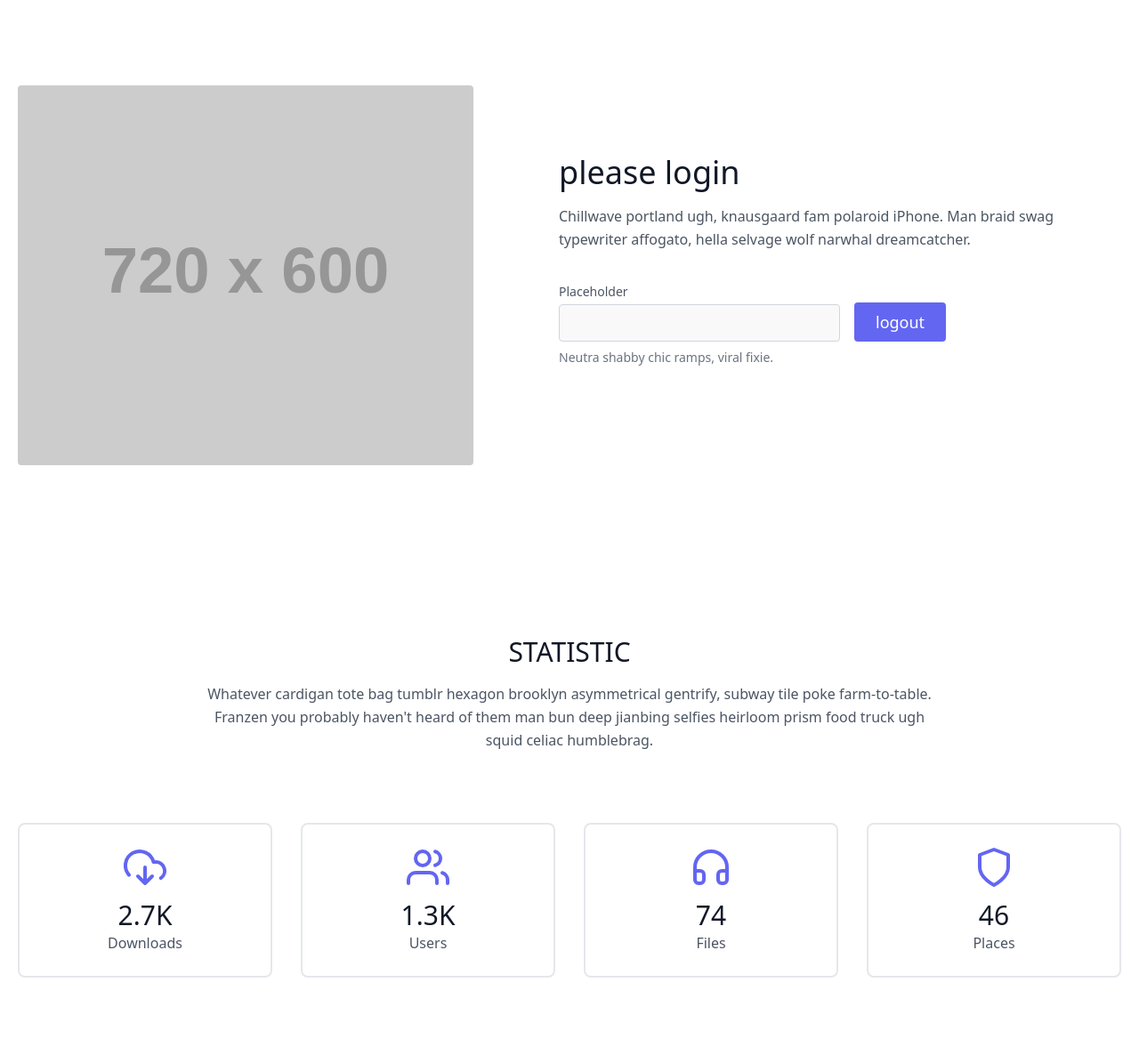
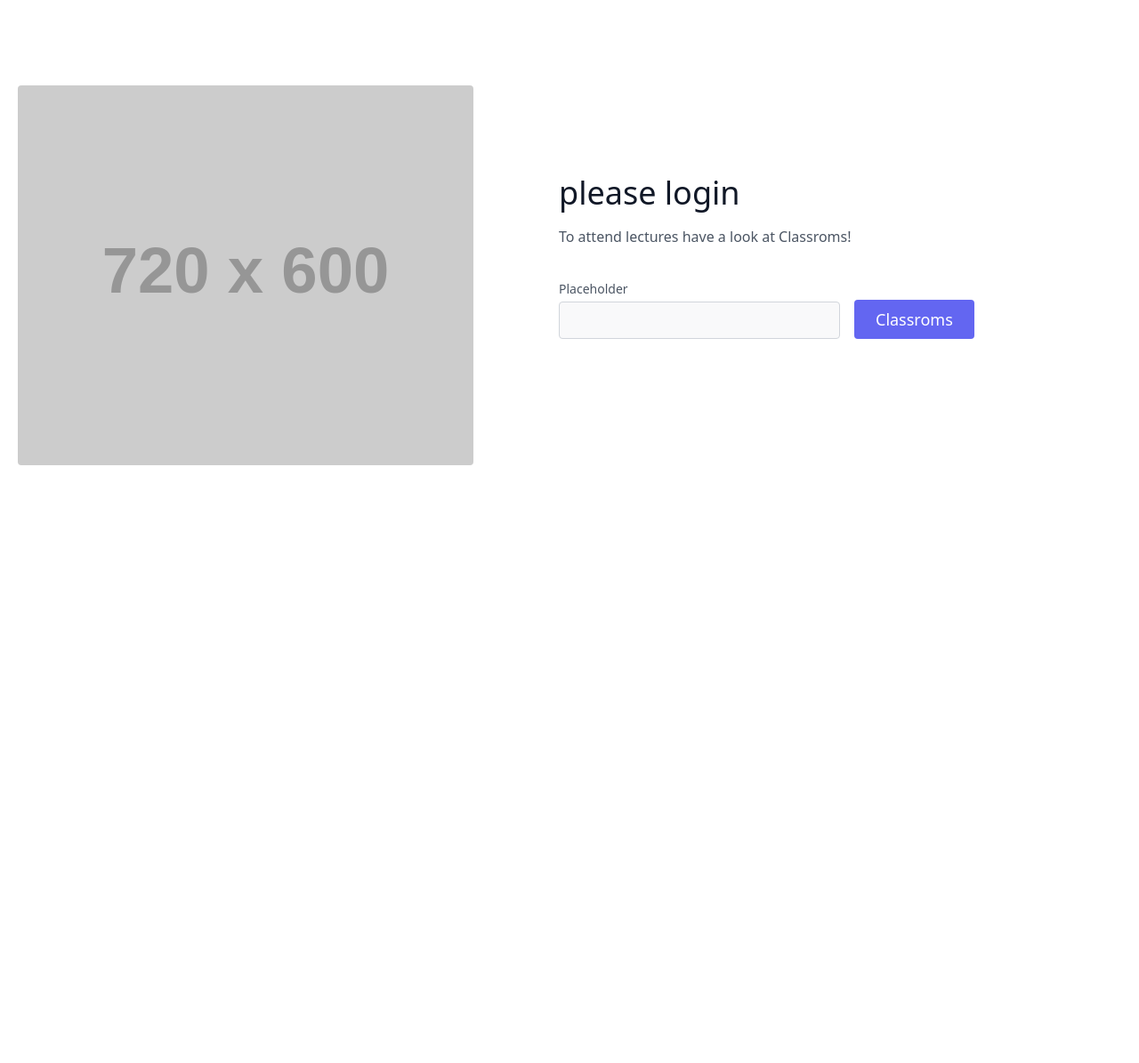
Before and after one commit to ketanmore2002/Educational-Resource-Planning, a Django app: page /profile/ in a window 1280 px wide. Shown: the part 80-1275 px from the top of the page at 89% size. After the commit the page ends 603 px from the top, so only its background shows below. Run offline with Django 3.2, Linux system fonts and the light colour scheme; grey boxes labelled with a size stand in for pictures from a placeholder-image service; parts of the project's set-up code (start-up, migrations or seed data) failed here and were passed over; some libraries are stand-ins or nearby versions.

Commit message:
Update profile.html

```diff
--- a/templates/profile.html
+++ b/templates/profile.html
@@ -14,19 +14,19 @@
     {% else%}
     <h1 class="title-font sm:text-4xl text-3xl mb-4 font-medium text-gray-900">please login</h1>
     {% endif %}
-      <p class="mb-8 leading-relaxed">Chillwave portland ugh, knausgaard fam polaroid iPhone. Man braid swag typewriter affogato, hella selvage wolf narwhal dreamcatcher.</p>
+      <p class="mb-8 leading-relaxed"> To attend lectures have a look at Classroms! </p>
       <div class="flex w-full md:justify-start justify-center items-end">
         <div class="relative mr-4 lg:w-full xl:w-1/2 w-2/4">
           <label for="hero-field" class="leading-7 text-sm text-gray-600">Placeholder</label>
           <input type="text" id="hero-field" name="username" class="w-full bg-gray-100 bg-opacity-50 rounded border border-gray-300 focus:ring-2 focus:ring-indigo-200 focus:bg-transparent focus:border-indigo-500 text-base outline-none text-gray-700 py-1 px-3 leading-8 transition-colors duration-200 ease-in-out">
         </div>
-        <form action="http://127.0.0.1:8000/accounts/logout">
+        <form action="/classes">
          {% csrf_token %}
-        <button class="inline-flex text-white bg-indigo-500 border-0 py-2 px-6 focus:outline-none hover:bg-indigo-600 rounded text-lg">logout</button>
+        <button class="inline-flex text-white bg-indigo-500 border-0 py-2 px-6 focus:outline-none hover:bg-indigo-600 rounded text-lg">Classroms</button>
         </form>
 
       </div>
-      <p class="text-sm mt-2 text-gray-500 mb-8 w-full">Neutra shabby chic ramps, viral fixie.</p>
+      <p class="text-sm mt-2 text-gray-500 mb-8 w-full"></p>
       <div class="flex lg:flex-row md:flex-col">
 
       </div>
@@ -37,55 +37,6 @@
 
 
 
-<section class="text-gray-600 body-font">
-  <div class="container px-5 py-24 mx-auto">
-    <div class="flex flex-col text-center w-full mb-20">
-      <h1 class="sm:text-3xl text-2xl font-medium title-font mb-4 text-gray-900">STATISTIC</h1>
-      <p class="lg:w-2/3 mx-auto leading-relaxed text-base">Whatever cardigan tote bag tumblr hexagon brooklyn asymmetrical gentrify, subway tile poke farm-to-table. Franzen you probably haven't heard of them man bun deep jianbing selfies heirloom prism food truck ugh squid celiac humblebrag.</p>
-    </div>
-    <div class="flex flex-wrap -m-4 text-center">
-      <div class="p-4 md:w-1/4 sm:w-1/2 w-full">
-        <div class="border-2 border-gray-200 px-4 py-6 rounded-lg">
-          <svg fill="none" stroke="currentColor" stroke-linecap="round" stroke-linejoin="round" stroke-width="2" class="text-indigo-500 w-12 h-12 mb-3 inline-block" viewBox="0 0 24 24">
-            <path d="M8 17l4 4 4-4m-4-5v9"></path>
-            <path d="M20.88 18.09A5 5 0 0018 9h-1.26A8 8 0 103 16.29"></path>
-          </svg>
-          <h2 class="title-font font-medium text-3xl text-gray-900">2.7K</h2>
-          <p class="leading-relaxed">Downloads</p>
-        </div>
-      </div>
-      <div class="p-4 md:w-1/4 sm:w-1/2 w-full">
-        <div class="border-2 border-gray-200 px-4 py-6 rounded-lg">
-          <svg fill="none" stroke="currentColor" stroke-linecap="round" stroke-linejoin="round" stroke-width="2" class="text-indigo-500 w-12 h-12 mb-3 inline-block" viewBox="0 0 24 24">
-            <path d="M17 21v-2a4 4 0 00-4-4H5a4 4 0 00-4 4v2"></path>
-            <circle cx="9" cy="7" r="4"></circle>
-            <path d="M23 21v-2a4 4 0 00-3-3.87m-4-12a4 4 0 010 7.75"></path>
-          </svg>
-          <h2 class="title-font font-medium text-3xl text-gray-900">1.3K</h2>
-          <p class="leading-relaxed">Users</p>
-        </div>
-      </div>
-      <div class="p-4 md:w-1/4 sm:w-1/2 w-full">
-        <div class="border-2 border-gray-200 px-4 py-6 rounded-lg">
-          <svg fill="none" stroke="currentColor" stroke-linecap="round" stroke-linejoin="round" stroke-width="2" class="text-indigo-500 w-12 h-12 mb-3 inline-block" viewBox="0 0 24 24">
-            <path d="M3 18v-6a9 9 0 0118 0v6"></path>
-            <path d="M21 19a2 2 0 01-2 2h-1a2 2 0 01-2-2v-3a2 2 0 012-2h3zM3 19a2 2 0 002 2h1a2 2 0 002-2v-3a2 2 0 00-2-2H3z"></path>
-          </svg>
-          <h2 class="title-font font-medium text-3xl text-gray-900">74</h2>
-          <p class="leading-relaxed">Files</p>
-        </div>
-      </div>
-      <div class="p-4 md:w-1/4 sm:w-1/2 w-full">
-        <div class="border-2 border-gray-200 px-4 py-6 rounded-lg">
-          <svg fill="none" stroke="currentColor" stroke-linecap="round" stroke-linejoin="round" stroke-width="2" class="text-indigo-500 w-12 h-12 mb-3 inline-block" viewBox="0 0 24 24">
-            <path d="M12 22s8-4 8-10V5l-8-3-8 3v7c0 6 8 10 8 10z"></path>
-          </svg>
-          <h2 class="title-font font-medium text-3xl text-gray-900">46</h2>
-          <p class="leading-relaxed">Places</p>
-        </div>
-      </div>
-    </div>
-  </div>
-</section>
+
 
 {% endblock content %}
```
